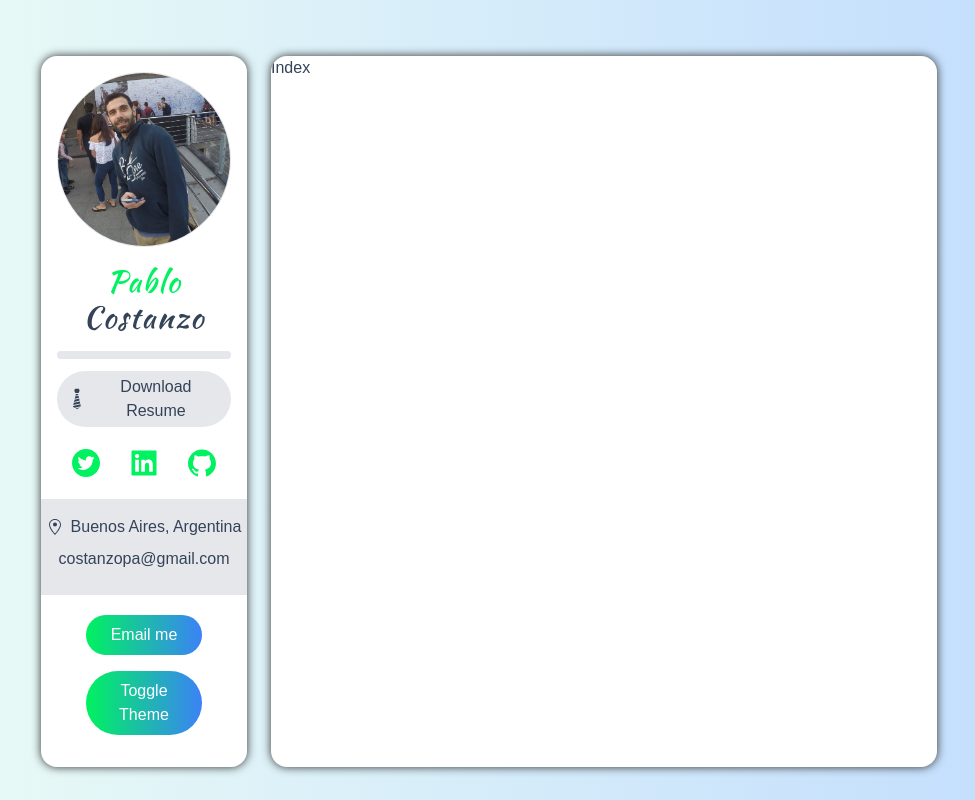
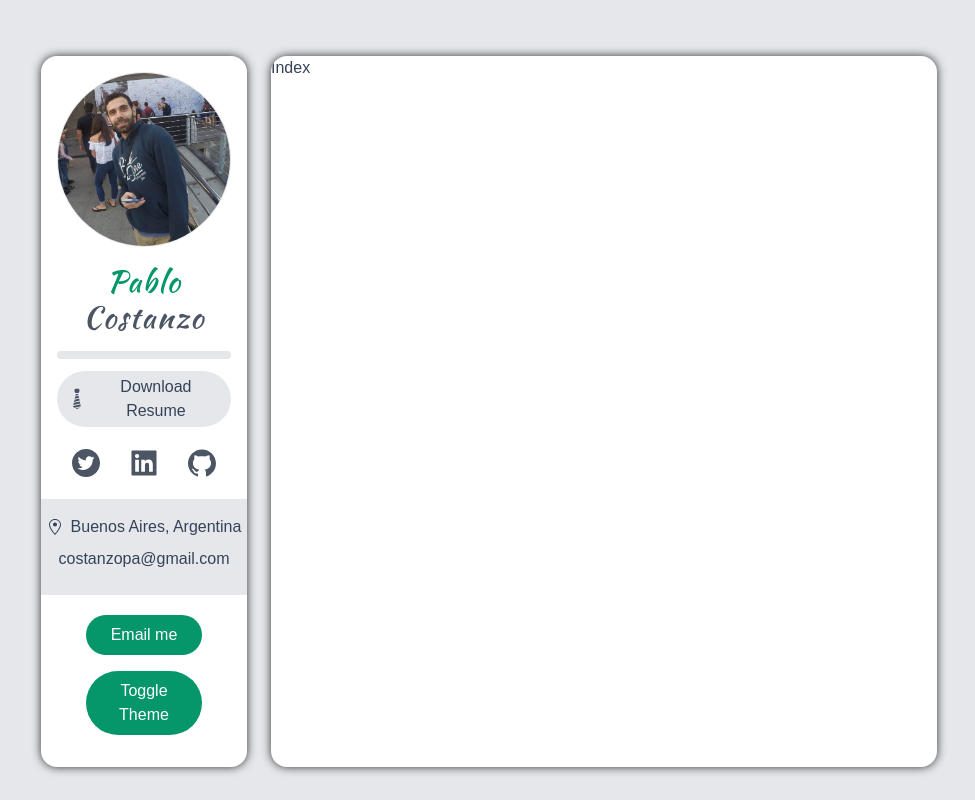
Before and after one commit to pacostanzo/portfolio, a Next.js app: page / in a window 1280 px wide. Shown: the whole page, without its empty margins (151-1126 px from the left). Built offline with nearby package versions, Linux system fonts and the light colour scheme.

Commit message:
Changing Theme Colors

```diff
--- a/components/Sidebar/Sidebar.component.tsx
+++ b/components/Sidebar/Sidebar.component.tsx
@@ -29,8 +29,8 @@ const Sidebar = () => {
         quality="100"
       />
       <h3 className="my-4 text-3xl font-medium tracking-wider font-kaushan">
-        <span className="text-green">{profileData.name}</span>{' '}
-        {profileData.surname}
+        <span className="text-green-600">{profileData.name}</span>{' '}
+        <span className="text-gray-600"> {profileData.surname}</span>
       </h3>
       <p className="px-2 py-1 my-3 bg-gray-200 rounded-full dark:bg-dark-200 dark:bg-black-500">
         {}
@@ -41,12 +41,12 @@ const Sidebar = () => {
         download="Curriculum vitae.pdf"
         className="flex items-center justify-center px-2 py-1 my-2 bg-gray-200 rounded-full cursor-pointer dark:bg-dark-200 dark:bg-black-500 transition duration-500 ease-in-out transform hover:-translate-y-1 hover:scale-110"
       >
-        <GiTie className="w-6 h-6" />
+        <GiTie className="w-6 h-6 text-gray-600" />
         <span>Download Resume</span>
       </a>
 
       {/* Socials */}
-      <div className="flex justify-around w-9/12 mx-auto my-5 text-green md:w-full">
+      <div className="flex justify-around w-9/12 mx-auto my-5 text-gray-600 md:w-full">
         <a href="https://twitter.com/pacostanzo" target="_blank">
           <AiFillTwitterCircle className="w-8 h-8 cursor-pointer transition duration-500 ease-in-out transform hover:-translate-y-1 hover:scale-110" />
         </a>
@@ -66,7 +66,7 @@ const Sidebar = () => {
 
       {/* Contacts */}
       <div
-        className="py-4 my-5 bg-gray-200 dark:bg-dark-200 dark:bg-black-500 "
+        className="py-4 my-5  bg-gray-200 dark:bg-dark-200 dark:bg-black-500 "
         style={{ marginLeft: '-1rem', marginRight: '-1rem' }}
       >
         <div className="flex items-center justify-center">
@@ -78,14 +78,14 @@ const Sidebar = () => {
       {/* Email Button */}
 
       <button
-        className="w-8/12 px-5 py-2 text-white bg-black rounded-full cursor-pointer bg-gradient-to-r from-green to-blue-500 transition duration-500 ease-in-out transform hover:-translate-y-1 hover:scale-110"
+        className="w-8/12 px-5 py-2 text-white bg-black rounded-full cursor-pointer bg-green-600 transition duration-500 ease-in-out transform hover:-translate-y-1 hover:scale-110"
         onClick={() => window.open(`mailto:${profileData.mail}`)}
       >
         Email me
       </button>
       <button
         onClick={() => console.log('Change Theme')}
-        className="w-8/12 px-5 py-2 my-4 text-white bg-black rounded-full cursor-pointer bg-gradient-to-r from-green to-blue-500 transition duration-500 ease-in-out transform hover:-translate-y-1 hover:scale-110"
+        className="w-8/12 px-5 py-2 my-4 text-white bg-black rounded-full cursor-pointer bg-green-600 transition duration-500 ease-in-out transform hover:-translate-y-1 hover:scale-110"
       >
         {/* //TODO remove bg black */}
         Toggle Theme
--- a/pages/_document.tsx
+++ b/pages/_document.tsx
@@ -11,7 +11,7 @@ class MyDocument extends Document {
             rel="stylesheet"
           />
         </Head>
-        <body className="bg-fixed bg-gradient-to-r from-green-50 to-blue-200 dark:from-dark-500 dark:to-dark-700 dark:text-white">
+        <body className="bg-fixed bg-gray-200 dark:from-dark-500 dark:to-dark-700 dark:text-white">
           <Main />
           <NextScript />
         </body>
--- a/tailwind.config.js
+++ b/tailwind.config.js
@@ -31,8 +31,6 @@ module.exports = {
     extend: {
       boxShadow: ['dark'],
       scale: ['active', 'group-hover'],
-
-      rotate: ['active', 'group-hover'],
     },
   },
   plugins: [],
```
